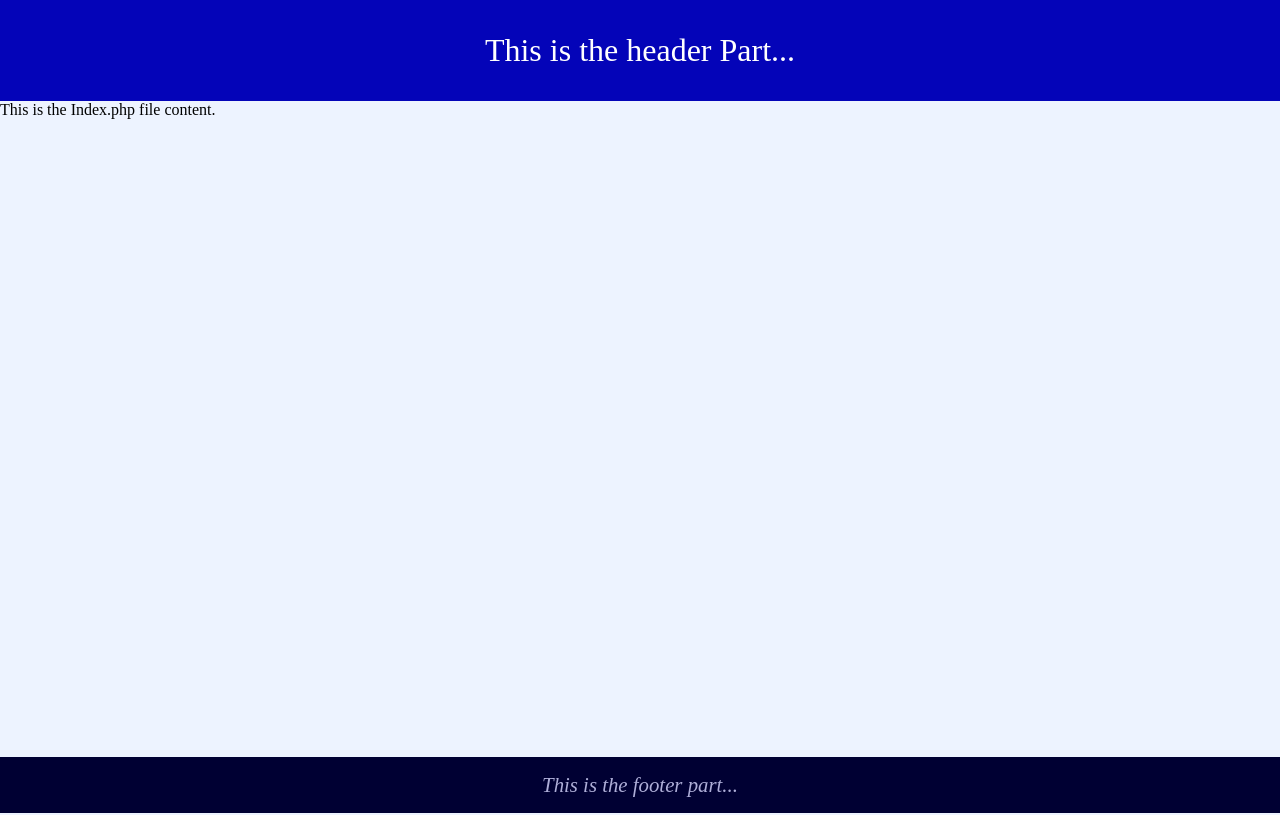
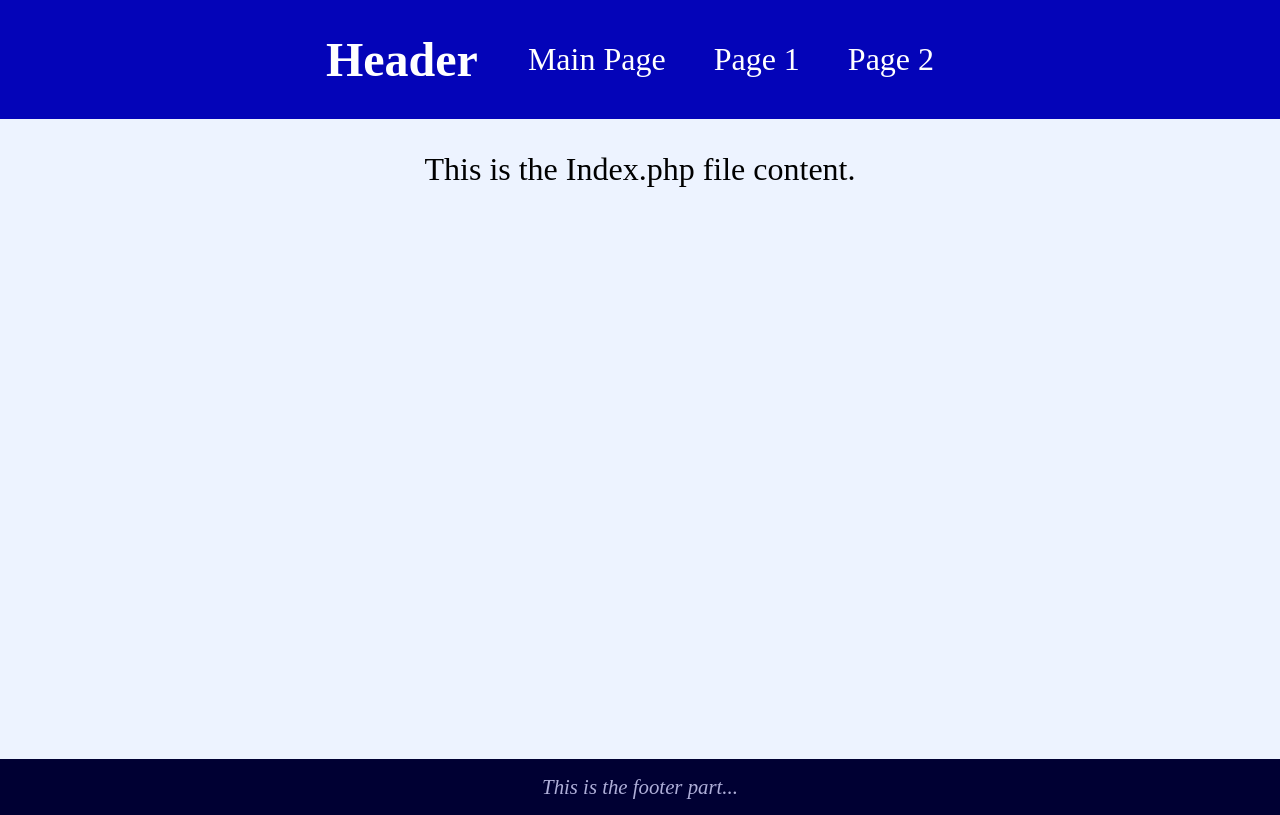
Before and after one commit to a-amirfarzam/PHP-DynamicLayoutDesign, a PHP site: page / in a window 1280 px wide. Run offline with PHP 8.4, Linux system fonts and the light colour scheme.

Commit message:
Multiple pages added with dynamic layout design.

```diff
--- a/_header.php
+++ b/_header.php
@@ -1,3 +1,8 @@
     <header>
-        This is the header Part...
+        <h2>Header</h2>
+        <div id="items">
+            <a href="index.php">Main Page</a>
+            <a href="page1.php">Page 1</a>
+            <a href="page2.php">Page 2</a>
+        </div>
     </header>
--- a/assets/style.css
+++ b/assets/style.css
@@ -14,10 +14,27 @@ header {
     font-size: 2rem;
     color: white;
     text-align: center;
+    display: flex;
+    justify-content: center;
+    align-items: center;
+}
+
+#items {
+    margin-left: 30px;
+}
+
+#items a {
+    text-decoration: none;
+    color: white;
+    cursor: pointer;
+    margin: 0 20px;
 }
 
 section #main {
-    height: 82vh;
+    height: 76vh;
+    text-align: center;
+    margin-top: 2rem;
+    font-size: 2rem;
 }
 
 footer {
```
Also changed, not shown: page1.php (added, +21 -0 lines), page2.php (added, +21 -0 lines).
